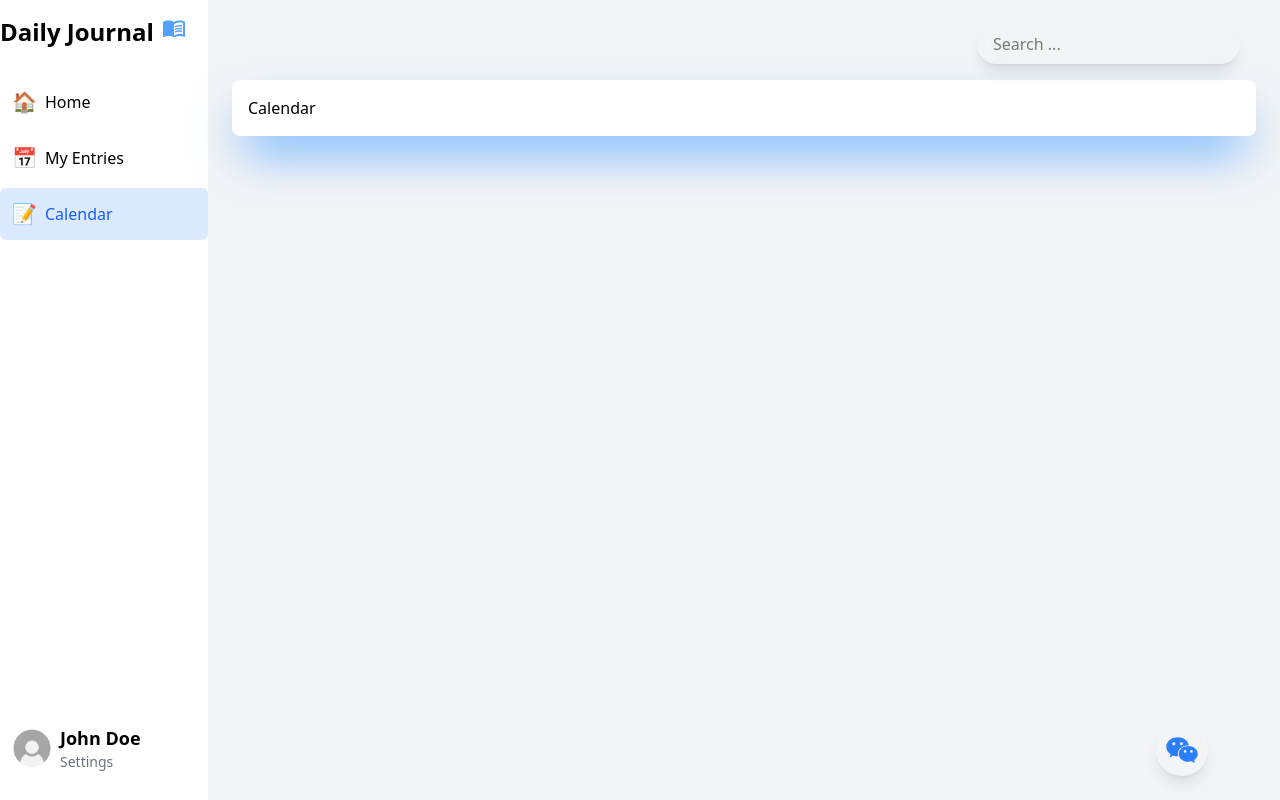
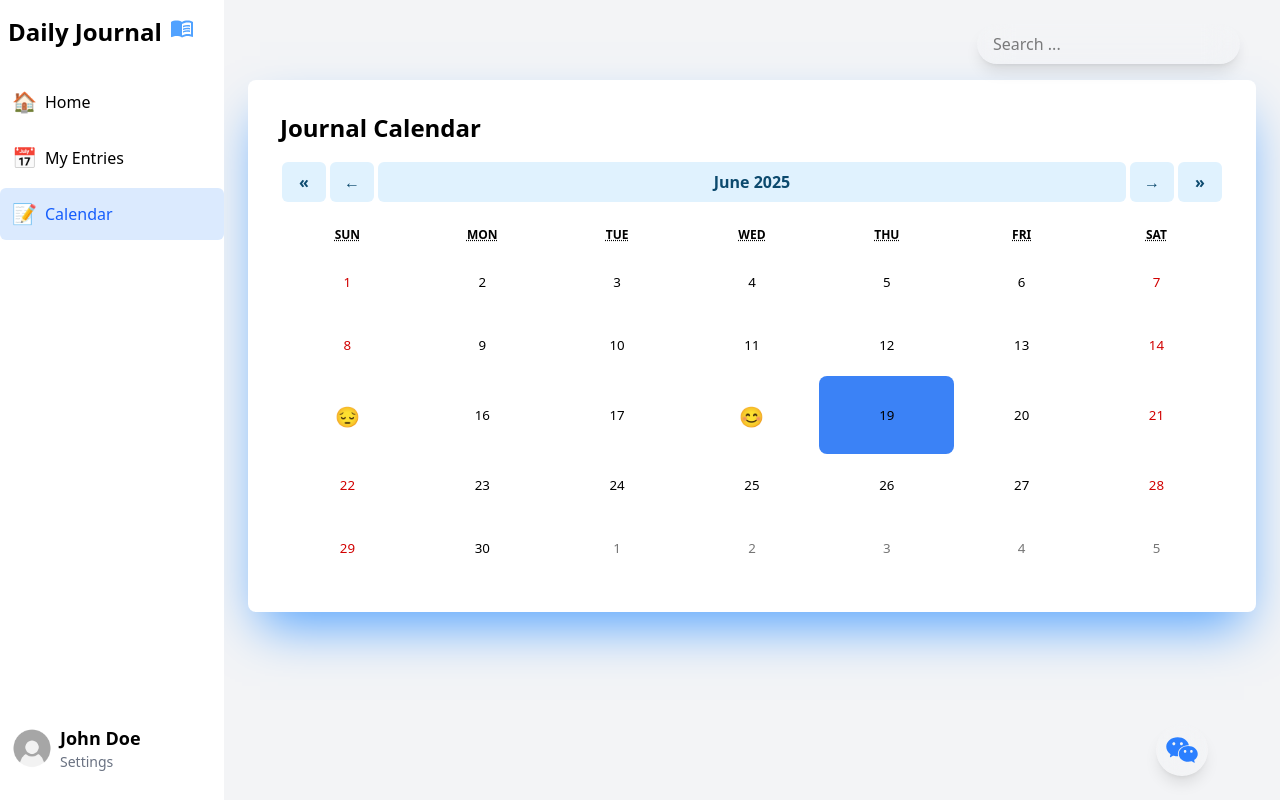
Before and after one commit to KirimiOnesmus/journal_app, a React (Vite) app in the folder client/: page /dashboard/calendar in a window 1280 px wide. Built offline with nearby package versions, Linux system fonts and the light colour scheme.

Commit message:
Calendar design

```diff
--- a/client/src/App.jsx
+++ b/client/src/App.jsx
@@ -2,7 +2,7 @@ import React from 'react'
 // import Login from './pages/Login'
 // import Register from './pages/Register'
 import {Homepage,Login,Register,Profile,Dashboard } from './pages'
-import { Entries,Calendar,Home } from "./components";
+import { Entries,CalendarView,Home } from "./components";
 import { BrowserRouter, Routes, Route } from 'react-router-dom'
 import './App.css'
 
@@ -14,12 +14,12 @@ function App() {
         <Route path="/" element={<Homepage />} />
         <Route path="/login" element={<Login />} />
         <Route path="/register" element={<Register />} />
-        <Route path="/profile" element={<Profile/>} />
         <Route path="/dashboard" element={<Dashboard />}>
           <Route index element={<Home />} />
           <Route path="home" element={<Home />} />
           <Route path="entries" element={<Entries />} />
-          <Route path="calendar" element={<Calendar />} />
+          <Route path="calendar" element={<CalendarView />} />
+          <Route path="profile" element={<Profile/>} />
         </Route>
         {/* Add more routes as needed */}
       </Routes>
--- a/client/src/components/Calendar.jsx
+++ /dev/null
@@ -1,9 +0,0 @@
-import React from 'react'
-
-const Calendar = () => {
-  return (
-    <div>Calendar</div>
-  )
-}
-
-export default Calendar
--- /dev/null
+++ b/client/src/components/CalendarView.jsx
@@ -0,0 +1,91 @@
+
+import React, { useState } from 'react';
+import Calendar from 'react-calendar';
+import 'react-calendar/dist/Calendar.css';
+import './calendar-custom.css';
+
+const CalendarView = () => {
+  const [selectedDate, setSelectedDate] = useState(new Date());
+
+  const entries = [
+    { date: '2025-06-18', title: 'A Calm Day', mood: '😊', content: 'Felt relaxed and productive.' },
+    { date: '2025-06-15', title: 'Overwhelmed', mood: '😔', content: 'Too many tasks, very draining.' }
+  ];
+
+
+  const formatDate = (date) => {
+    const offset = date.getTimezoneOffset();
+    const localDate = new Date(date.getTime() - (offset * 60 * 1000));
+    return localDate.toISOString().split('T')[0];
+  };
+
+  const tileContent = ({ date, view }) => {
+    if (view === 'month') {
+      const formattedDate = formatDate(date);
+      const entry = entries.find(entry => entry.date === formattedDate);
+      if (entry) {
+        return (
+          <div className="flex justify-center items-center mt-1 text-xl">
+            {entry.mood}
+          </div>
+        );
+      }
+    }
+    return null;
+  };
+
+//   const selectedEntry = entries.find(entry => entry.date === formatDate(selectedDate));
+
+  //Modal for showing entry details
+    const [modalEntry, setModalEntry] = useState(null);
+
+    const handleDateClick = (date) => {
+    const formatted = formatDate(date);
+    const entry = entries.find(e => e.date === formatted);
+    setSelectedDate(date); // still highlight it
+    if (entry) setModalEntry(entry);
+    };
+
+  return (
+    <div className="p-4">
+      <h2 className="text-2xl font-semibold mb-4">Journal Calendar</h2>
+
+      <Calendar
+        onChange={setSelectedDate}
+        value={selectedDate}
+        tileContent={tileContent}
+        onClickDay={handleDateClick}
+        tileClassName={({ date, view }) => {
+            if (view === 'month') {
+            const formatted = formatDate(date);
+            return entries.find(e => e.date === formatted) ? 'entry-day' : '';
+            }
+            return '';
+        }}
+        calendarType="gregory"
+        prevLabel="←"
+        nextLabel="→"
+
+      />
+
+        {modalEntry && (
+        <div className="fixed inset-0 bg-transparent bg-opacity-10 backdrop-blur-sm flex items-center justify-center z-50">
+            <div className="bg-white rounded-lg shadow-lg p-6 max-w-md w-full relative">
+            <button
+                onClick={() => setModalEntry(null)}
+                className="absolute top-5 right-5 text-gray-600 hover:text-red-500 text-xl hover:cursor-pointer "
+            >
+                X
+            </button>
+            <h3 className="text-xl font-bold mb-2">{modalEntry.title}</h3>
+            <p><strong>Mood:</strong> {modalEntry.mood}</p>
+            <p><strong>Date:</strong> {modalEntry.date}</p>
+            <p className="mt-2">{modalEntry.content}</p>
+            </div>
+        </div>
+        )}
+    </div>
+  );
+};
+
+export default CalendarView;
--- a/client/src/components/Navbar.jsx
+++ b/client/src/components/Navbar.jsx
@@ -3,6 +3,7 @@ import { MdMenuBook} from "react-icons/md";
 import { Link, useLocation } from "react-router-dom";
 
 import profile from '../assets/profile.png'
+import { Profile } from '../pages';
 
     const sidebar=[
         {
@@ -26,6 +27,7 @@ import profile from '../assets/profile.png'
 
 const Navbar = () => {
          const location = useLocation();
+        //  const[showprofile, setShowProfile] = React.useState(false);
   return (
     <div>
         {/* <nav className="bg-white shadow-md fixed h-screen z-10 w-64 flex flex-col justify-between">
@@ -54,8 +56,8 @@ const Navbar = () => {
 
         </nav> */}
         {/* Desktop screen */}
-        <aside className="hidden md:flex flex-col w-52 h-screen bg-white shadow-md py-4 gap-1">
-            <h3><a href="#" className='flex gap-2 text-2xl mb-6 font-bold'>Daily Journal<MdMenuBook className='text-blue-400'/></a></h3>
+        <aside className="hidden md:flex flex-col w-56 h-screen bg-white shadow-md py-4 gap-1">
+            <h3><a href="#" className='flex gap-2 text-2xl mb-6 font-bold px-2'>Daily Journal<MdMenuBook className='text-blue-400'/></a></h3>
             {sidebar.map((item) => (
                 <Link
                 key={item.name}
@@ -66,13 +68,14 @@ const Navbar = () => {
                     <span className="text-xl">{item.icon}</span>
                     <span>{item.title}</span>
                 </Link>))}
-            <div className="flex items-center gap-2 p-3 mt-auto hover:bg-gray-100 cursor-pointer rounded-full">
+            <Link className="flex items-center gap-2 p-3 mt-auto hover:bg-gray-100 cursor-pointer rounded-full"
+            to="/dashboard/profile" >
                 <img src={profile} alt="Profile" className   ='w-10 h-10 rounded-full'/>
                 <div>
                     <p className='text-lg font-semibold'>John Doe</p>
                     <p className='text-sm text-gray-500'>Settings</p>
                 </div>
-            </div>
+            </Link>
         </aside>
           {/* Mobile Bottom Nav */}
           <nav className='md:hidden fixed bottom-4 left-0 right-0 bg-transparent  shadow-lg flex justify-around py-2 z-50 backdrop-blur-lg rounded-full mx-4 mb-2'>
@@ -91,9 +94,12 @@ const Navbar = () => {
                 ))
 
             }
-            <div className='cursor-pointer flex items-center justify-center p-1 rounded-full hover:bg-gray-100'>
+           <Link
+                to="/dashboard/profile"
+                className='cursor-pointer flex items-center justify-center p-1 rounded-full hover:bg-gray-100'
+                >
                 <img src={profile} alt="" className='h-10 w-10' />
-            </div>
+                </Link>
 
           </nav>
 
--- /dev/null
+++ b/client/src/components/calendar-custom.css
@@ -0,0 +1,39 @@
+.react-calendar {
+  width: 100%;
+  border: none;
+  font-family: inherit;
+  border-radius: 0.5rem;
+  height: 100%;
+}
+
+.react-calendar__tile--active {
+  background-color: #3b82f6 !important;
+  color: white !important;
+  border-radius: 0.5rem;
+}
+
+.react-calendar__tile--now {
+  background-color: #3b82f6 !important;
+  color: black !important;
+}
+.react-calendar__tile.entry-day abbr {
+  display: none;
+}
+.react-calendar__month-view__days {
+  height: 330px;
+  display: flex !important;
+  grid-template-rows: repeat(6, 1fr);
+}
+.react-calendar__navigation button {
+  background-color: #e0f2fe;
+  color: #0c4a6e;
+  font-weight: bold;
+  border-radius: 6px;
+  margin: 2px;
+  padding: 6px 10px;
+  transition: 0.2s ease;
+}
+
+.react-calendar__navigation button:hover {
+  background-color: #56bbf1;
+}
--- a/client/src/components/index.js
+++ b/client/src/components/index.js
@@ -2,6 +2,6 @@ export{default as Header} from './Header';
 export{default as Navbar} from './Navbar';
 export { default as Home } from './Home';
 export { default as Entries } from './Entries';
-export { default as Calendar } from './Calendar';
+export { default as CalendarView } from './CalendarView';
 export { default as EntriesView } from './EntriesView';
 export { default as EntriesForm } from './EntriesForm';
--- a/client/src/pages/Dashboard.jsx
+++ b/client/src/pages/Dashboard.jsx
@@ -1,14 +1,14 @@
 import React from 'react'
 import { Navbar } from '../components'
 import { AiOutlineWechat } from "react-icons/ai";
-import{Home,Entries,Calendar} from '../components'
+import{Home,Entries,CalendarView} from '../components'
 import { Outlet } from "react-router-dom";
 
 const Dashboard = () => {
   return (
-    <div className='flex'>
+    <div className='flex h-screen overflow-hidden'>
         <Navbar />
-        <main className='flex-1 p-6 bg-gray-100 min-h-screen'>
+        <main className='flex-1 p-6 bg-gray-100 min-h-screen overflow-scroll overflow-x-hidden relative'>
             <div className="search-bar right-10 top-6 fixed">
                 <input type="search" name="" id="" placeholder='Search ...'
                 className='rounded-full outline-none md:py-2 py-1 px-4 shadow-lg backdrop-blur-lg focus:shadow-blue-200' />
@@ -18,7 +18,8 @@ const Dashboard = () => {
                 <AiOutlineWechat className='text-4xl text-blue-500  hover:cursor-pointer '/>
                  <p className='hidden'>AI Assistant</p>
             </div>
-            <div className="main-contents flex-1 p-4 mt-14 pb-20 md:pb-4 overflow-y-auto shadow-2xl bg-white rounded-lg shadow-blue-400">
+            <div
+              className="main-contents flex-1 p-4 mt-14 pb-20 md:pb-4 overflow-y-auto shadow-2xl bg-white rounded-lg shadow-blue-400">
                  <Outlet />
             </div>
 
--- a/client/src/pages/Profile.jsx
+++ b/client/src/pages/Profile.jsx
@@ -4,8 +4,8 @@ import { FaXTwitter } from "react-icons/fa6";
 import profile from '../assets/profile.png'
 const Profile = () => {
   return (
-    <div className='flex flex-col min-h-screen bg-linear-to-r from-cyan-400 to-blue-100 w-full'>
-        <div className=" md:bg-white/30 backdrop-blur-md px-4 md:px-8 py-4 rounded-lg shadow-lg w-full max-w-5xl mx-auto mt-4">
+    <div className='flex flex-col min-h-screen 0 w-full'>
+        <div className="  px-4 md:px-8 py-4 rounded-lg  w-full max-w-5xl mx-auto mt-4">
             <h2 className='text-3xl font-bold'>Profile Update</h2>
             <form action="">
                 <div className='md:flex md:mx-4 mt-2 justify-between'>
--- /dev/null
+++ b/package.json
@@ -0,0 +1,5 @@
+{
+  "dependencies": {
+    "react-calendar": "^6.0.0"
+  }
+}
```
Also changed, not shown: client/src/components/Home.jsx (+14 -8 lines), 1 other file (tests, documents, lock files or other folders).
